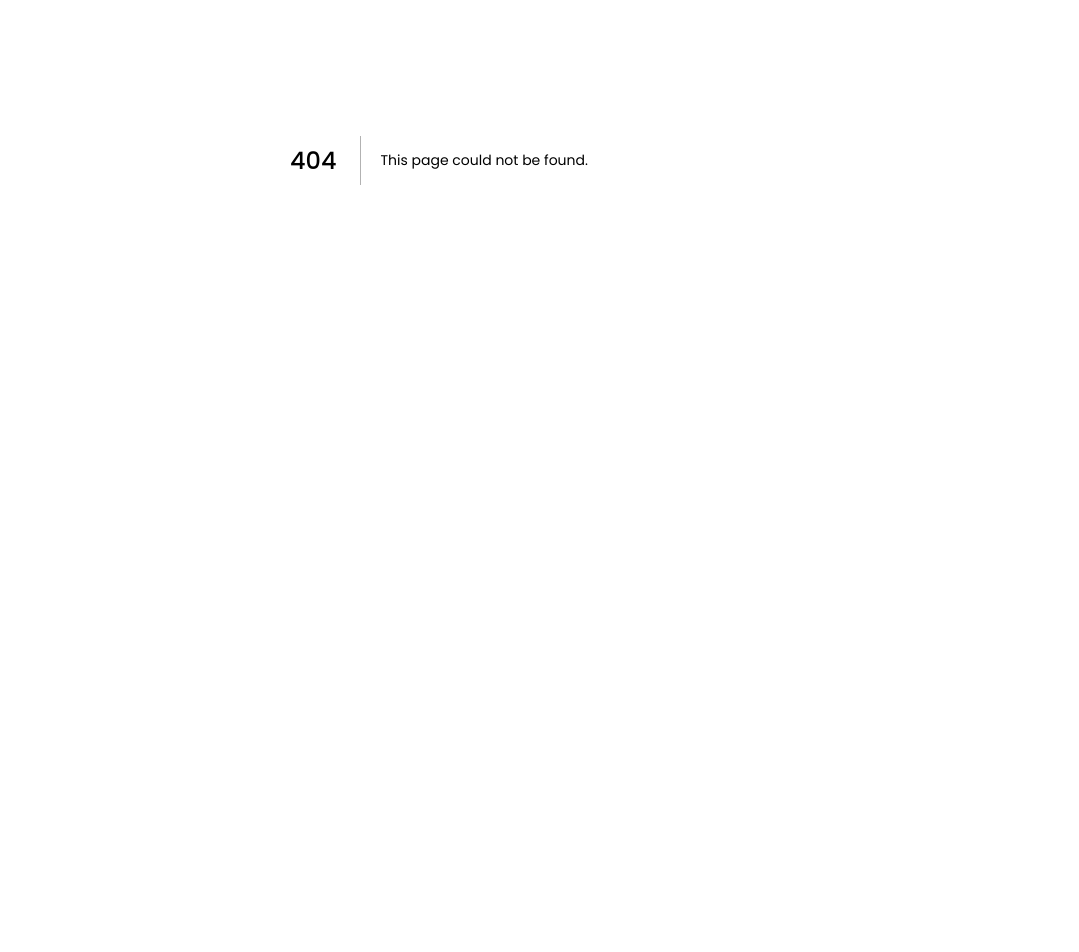
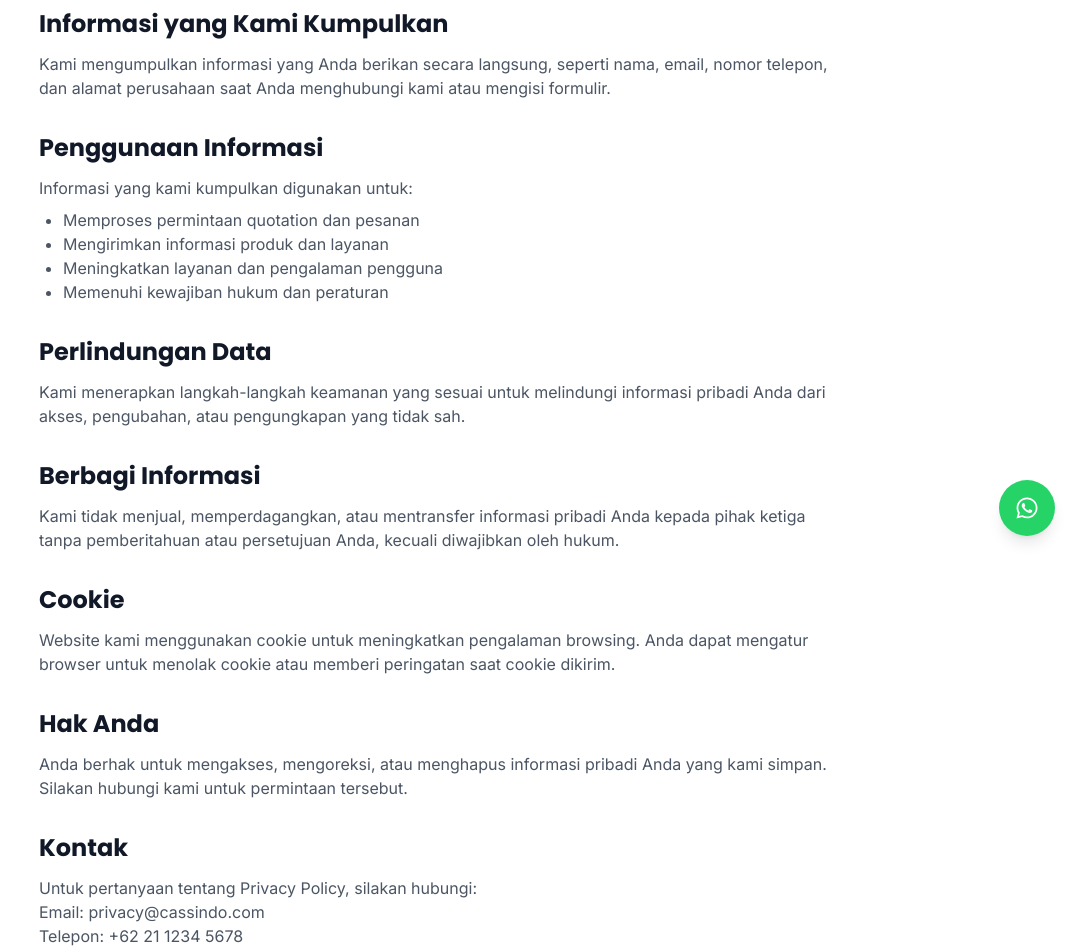
Before and after one commit to herlan-syihabudin/CASSINDO, a Next.js app: page /privacy in a window 1280 px wide. Before the commit this address had no page. Shown: the part 240-1192 px from the top of the page, without its empty margins (201-1280 px from the left). Before the commit the page ends 800 px from the top, so only its background shows below. Built offline with nearby package versions, Linux system fonts and the light colour scheme.

Commit message:
Create page.tsx

```diff
--- /dev/null
+++ b/src/app/privacy/page.tsx
@@ -0,0 +1,89 @@
+import Link from 'next/link'
+import Navbar from '@/components/Navbar'
+import Footer from '@/components/Footer'
+
+export const metadata = {
+  title: 'Privacy Policy | Cassindo',
+  description: 'Kebijakan privasi Cassindo General Supplier.',
+}
+
+export default function PrivacyPage() {
+  return (
+    <>
+      <Navbar />
+      <main className="pt-32 pb-20">
+        <div className="container-custom max-w-4xl mx-auto">
+          <h1 className="text-4xl md:text-5xl font-bold text-dark mb-4">Privacy Policy</h1>
+          <p className="text-gray-500 mb-8">Last updated: January 2026</p>
+
+          <div className="prose prose-lg max-w-none">
+            <section className="mb-8">
+              <h2 className="text-2xl font-bold text-dark mb-3">Informasi yang Kami Kumpulkan</h2>
+              <p className="text-gray-600">
+                Kami mengumpulkan informasi yang Anda berikan secara langsung, seperti nama, email,
+                nomor telepon, dan alamat perusahaan saat Anda menghubungi kami atau mengisi formulir.
+              </p>
+            </section>
+
+            <section className="mb-8">
+              <h2 className="text-2xl font-bold text-dark mb-3">Penggunaan Informasi</h2>
+              <p className="text-gray-600">
+                Informasi yang kami kumpulkan digunakan untuk:
+              </p>
+              <ul className="list-disc pl-6 text-gray-600 mt-2">
+                <li>Memproses permintaan quotation dan pesanan</li>
+                <li>Mengirimkan informasi produk dan layanan</li>
+                <li>Meningkatkan layanan dan pengalaman pengguna</li>
+                <li>Memenuhi kewajiban hukum dan peraturan</li>
+              </ul>
+            </section>
+
+            <section className="mb-8">
+              <h2 className="text-2xl font-bold text-dark mb-3">Perlindungan Data</h2>
+              <p className="text-gray-600">
+                Kami menerapkan langkah-langkah keamanan yang sesuai untuk melindungi informasi
+                pribadi Anda dari akses, pengubahan, atau pengungkapan yang tidak sah.
+              </p>
+            </section>
+
+            <section className="mb-8">
+              <h2 className="text-2xl font-bold text-dark mb-3">Berbagi Informasi</h2>
+              <p className="text-gray-600">
+                Kami tidak menjual, memperdagangkan, atau mentransfer informasi pribadi Anda kepada
+                pihak ketiga tanpa pemberitahuan atau persetujuan Anda, kecuali diwajibkan oleh hukum.
+              </p>
+            </section>
+
+            <section className="mb-8">
+              <h2 className="text-2xl font-bold text-dark mb-3">Cookie</h2>
+              <p className="text-gray-600">
+                Website kami menggunakan cookie untuk meningkatkan pengalaman browsing. Anda dapat
+                mengatur browser untuk menolak cookie atau memberi peringatan saat cookie dikirim.
+              </p>
+            </section>
+
+            <section className="mb-8">
+              <h2 className="text-2xl font-bold text-dark mb-3">Hak Anda</h2>
+              <p className="text-gray-600">
+                Anda berhak untuk mengakses, mengoreksi, atau menghapus informasi pribadi Anda
+                yang kami simpan. Silakan hubungi kami untuk permintaan tersebut.
+              </p>
+            </section>
+
+            <section className="mb-8">
+              <h2 className="text-2xl font-bold text-dark mb-3">Kontak</h2>
+              <p className="text-gray-600">
+                Untuk pertanyaan tentang Privacy Policy, silakan hubungi:
+                <br />
+                Email: privacy@cassindo.com
+                <br />
+                Telepon: +62 21 1234 5678
+              </p>
+            </section>
+          </div>
+        </div>
+      </main>
+      <Footer />
+    </>
+  )
+}
```
